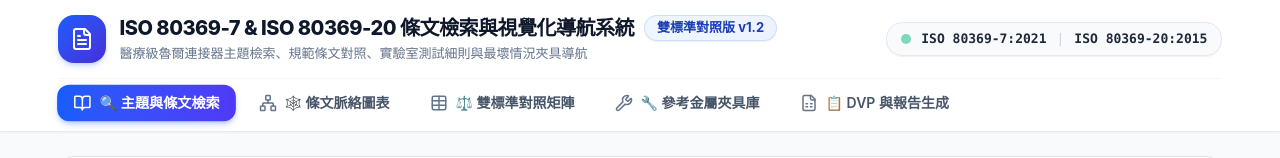
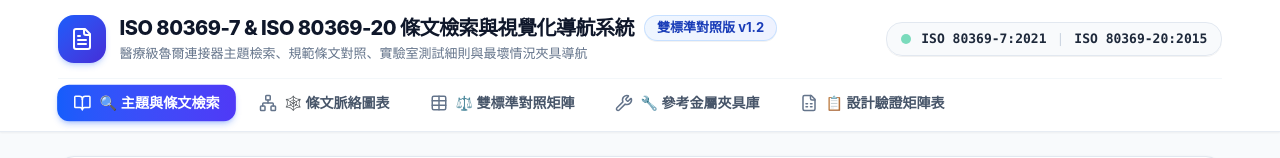
Before and after one commit to Chun-Chieh-Chang/ISO_80369-7_Navigation, a React (Vite) app: page / in a window 1280 px wide. Shown: the top 158 px of the page. Built offline with nearby package versions, Linux system fonts and the light colour scheme.

Commit message:
fix(ui): rename DVP tab label to 設計驗證矩陣表 v1.5

```diff
--- a/src/components/Header.tsx
+++ b/src/components/Header.tsx
@@ -15,7 +15,7 @@ export const Header: React.FC<HeaderProps> = ({ activeTab, setActiveTab }) => {
     { id: 'visual-map', label: '🕸️ 條文脈絡圖表', icon: Network },
     { id: 'comparison-matrix', label: '⚖️ 雙標準對照矩陣', icon: Table },
     { id: 'connectors', label: '🔧 參考金屬夾具庫', icon: Wrench },
-    { id: 'dvp-report', label: '📋 DVP 與報告生成', icon: FileSpreadsheet },
+    { id: 'dvp-report', label: '📋 設計驗證矩陣表', icon: FileSpreadsheet },
   ];
 
   return (
```
Also changed, not shown: 1 other file (tests, documents, lock files or other folders).
